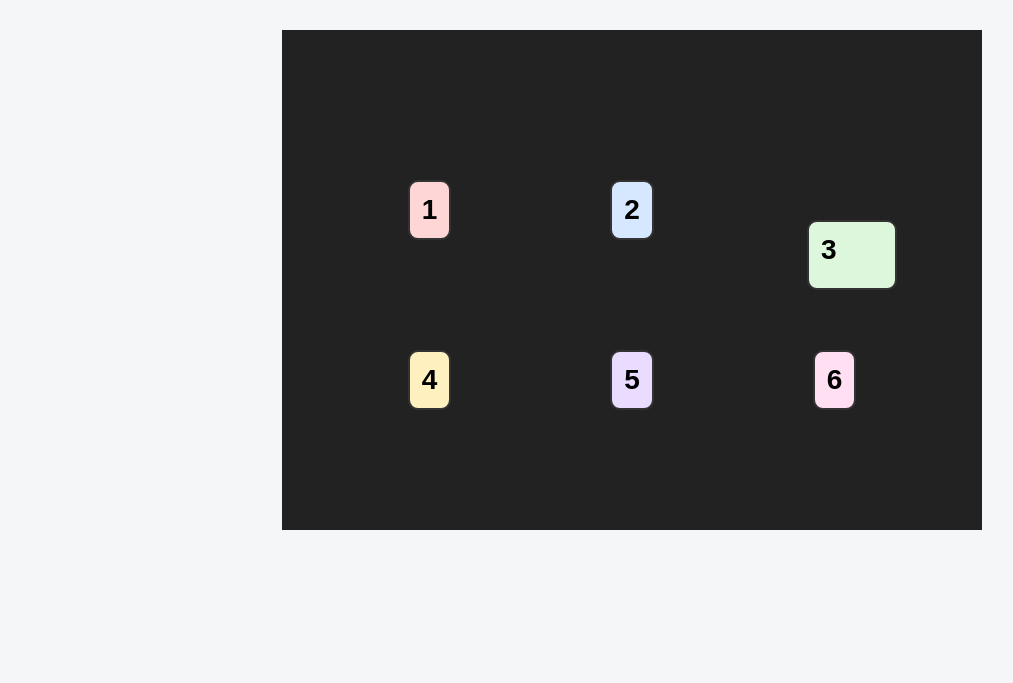
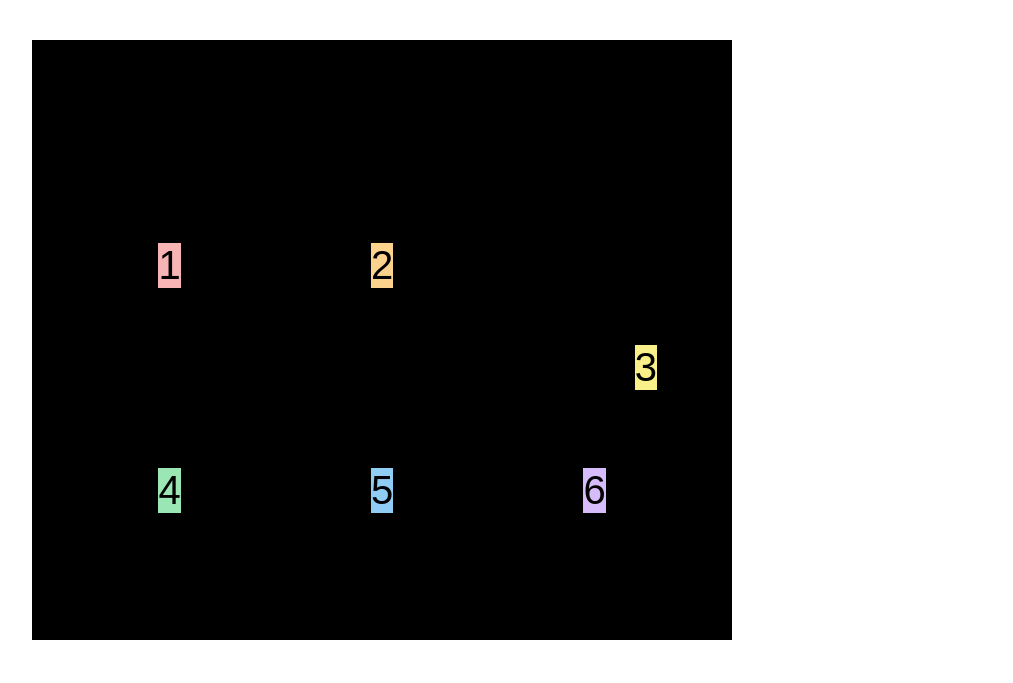
Before and after one commit to MrT27/tananyag, a plain HTML site: page info/11/css/23_ora/megoldas/index.html in a window 1280 px wide. Shown: the whole page, without its empty margins (8-1021 px from the left). Drawn offline with Linux system fonts and the light colour scheme.

Commit message:
23. óra update

```diff
--- a/info/11/css/23_ora/megoldas/index.html
+++ b/info/11/css/23_ora/megoldas/index.html
@@ -1,2 +1,66 @@
-<!doctype html><html lang="hu"><head><meta charset="UTF-8"><meta name="viewport" content="width=device-width,initial-scale=1"><title>Grid igazítás – megoldás</title><style>
-*{box-sizing:border-box}body{font-family:Arial,sans-serif;margin:0;padding:30px;background:#f5f6f8}.container{width:min(700px,95vw);height:500px;margin:auto;background:#222;display:grid;grid-template-columns:125px 200px 125px;grid-template-rows:160px 100px;gap:40px;justify-content:center;align-content:center;justify-items:center;align-items:center}.item{padding:12px;font-size:28px;font-weight:700;border:2px solid #333;border-radius:10px}.item-1{background:#ffd6d6}.item-2{background:#d6e8ff}.item-3{background:#dcf7dc;width:90px;height:70px;justify-self:end;align-self:end}.item-4{background:#fff1bf}.item-5{background:#eadcff}.item-6{background:#ffdff1}</style></head><body><div class="container"><div class="item item-1">1</div><div class="item item-2">2</div><div class="item item-3">3</div><div class="item item-4">4</div><div class="item item-5">5</div><div class="item item-6">6</div></div></body></html>
+<!doctype html>
+<html lang="hu">
+<head>
+  <meta charset="UTF-8">
+  <meta name="viewport" content="width=device-width,initial-scale=1">
+  <title>Grid igazítás – megoldás</title>
+  <style>
+    * {
+      box-sizing: border-box;
+    }
+
+    body {
+      margin: 0;
+    }
+
+    .container--2 {
+      /* ALAP */
+      display: grid;
+      font-family: sans-serif;
+      background-color: black;
+      font-size: 40px;
+      margin: 40px;
+
+      width: 700px;
+      height: 600px;
+      grid-template-columns: 125px 200px 125px;
+      grid-template-rows: 250px 100px;
+      gap: 50px;
+      justify-content: center;
+      /* justify-content: space-between; */
+
+      align-content: center;
+
+      justify-items: center;
+      align-items: center;
+    }
+
+    .el {
+      display: flex;
+      align-items: center;
+      justify-content: center;
+    }
+
+    .el--1 { background-color: #f8b4b4; }
+    .el--2 { background-color: #fbd38d; }
+    .el--3 {
+      background-color: #faf089;
+      justify-self: end;
+      align-self: end;
+    }
+    .el--4 { background-color: #9ae6b4; }
+    .el--5 { background-color: #90cdf4; }
+    .el--6 { background-color: #d6bcfa; }
+  </style>
+</head>
+<body>
+  <div class="container--2">
+    <div class="el el--1">1</div>
+    <div class="el el--2">2</div>
+    <div class="el el--3">3</div>
+    <div class="el el--4">4</div>
+    <div class="el el--5">5</div>
+    <div class="el el--6">6</div>
+  </div>
+</body>
+</html>
```
Also changed, not shown: info/11/css/23_ora/index.html (+39 -11 lines), info/11/css/23_ora/kezdo/index.html (+59 -2 lines), 2 other files.
